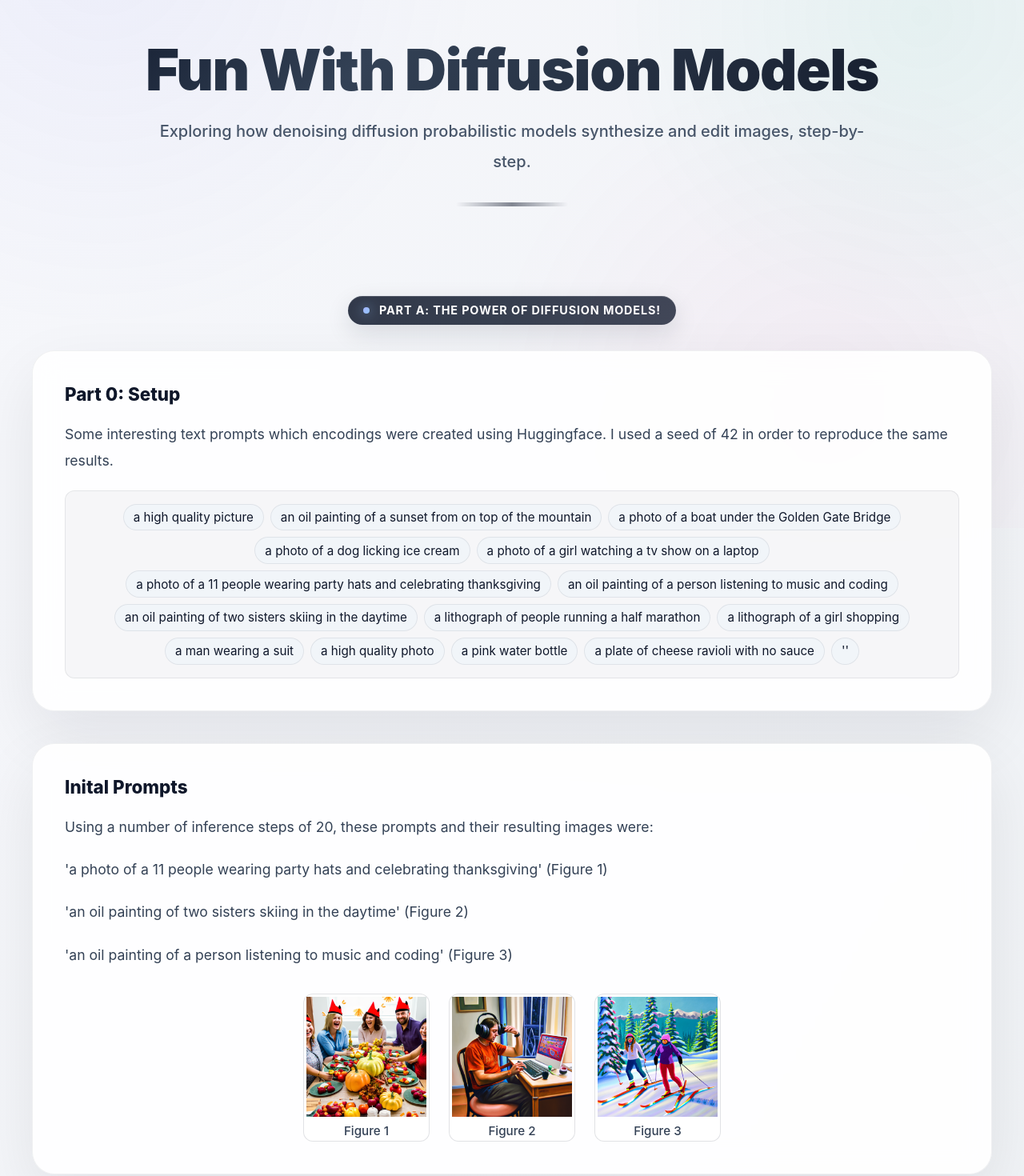
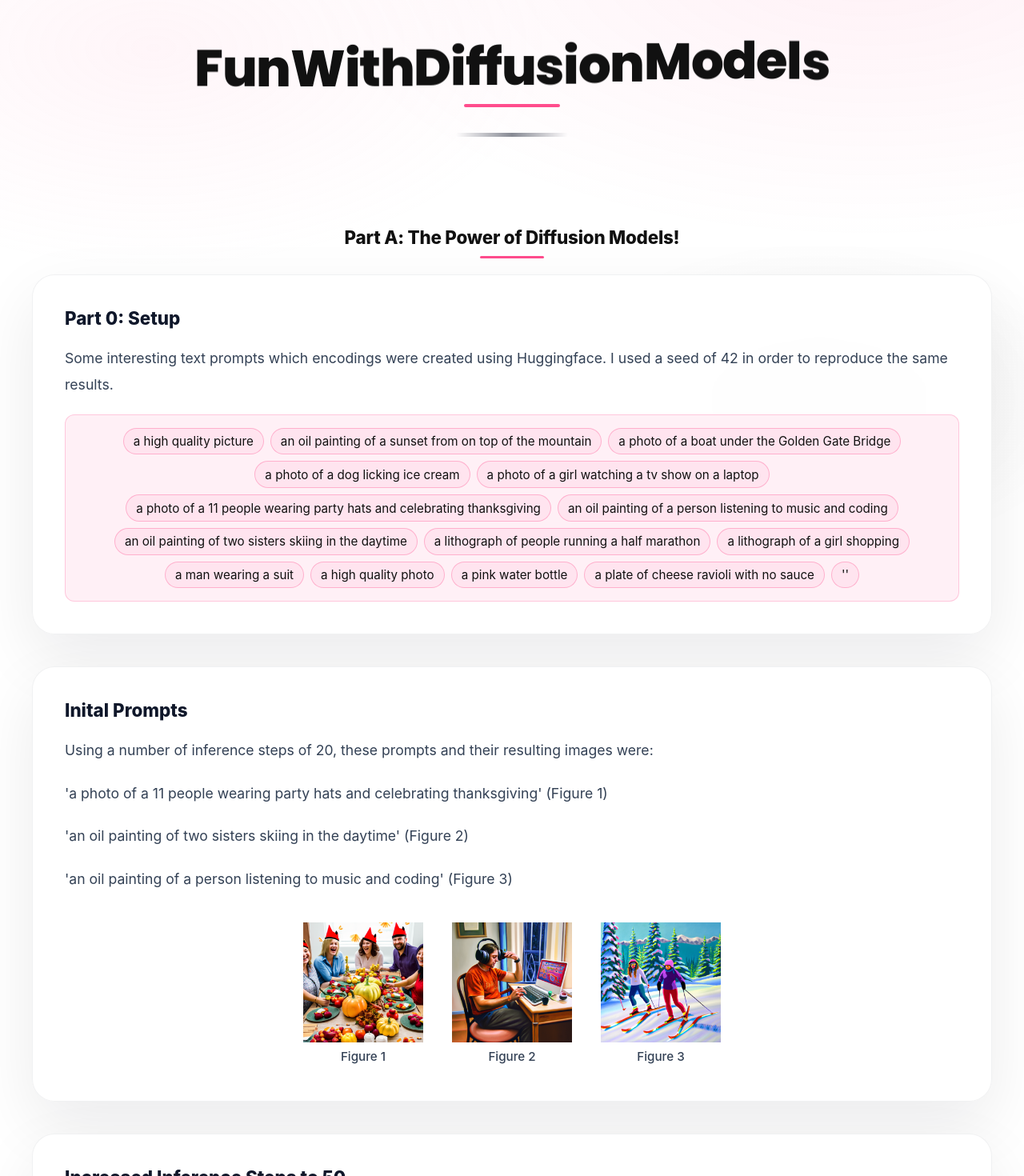
Before and after one commit to rakhichd/rakhichd.github.io, a React (Create React App) app in the folder rakhi_site/: page /project5 in a window 1280 px wide. Shown: the part 140-1610 px from the top of the page at 80% size. Built offline with nearby package versions, Linux system fonts and the light colour scheme.

Commit message:
updated routing

```diff
--- a/rakhi_site/src/pages/Project5.js
+++ b/rakhi_site/src/pages/Project5.js
@@ -7,8 +7,23 @@ export default function Project5() {
 
     const hero = {
         title: "Fun With Diffusion Models",
-        subtitle:
-            "Exploring how denoising diffusion probabilistic models synthesize and edit images, step-by-step.",
+    };
+
+    const renderBouncyTitle = (text) => {
+        return text.split("").map((ch, idx) => (
+            <span
+                key={`${ch}-${idx}`}
+                style={{
+                    display: "inline-block",
+                    animation: "bounceTitle 1.8s ease-in-out infinite",
+                    animationDelay: `${idx * 0.05}s`,
+                    transformOrigin: "bottom",
+                    willChange: "transform",
+                }}
+            >
+                {ch}
+            </span>
+        ));
     };
 
     const sections = [
@@ -108,7 +123,7 @@ export default function Project5() {
                     gallery: [
                         { src: "/images/proj5/c250.png", caption: "Noisy Campanile, 250 steps" },
                         { src: "/images/proj5/c500.png", caption: "Noisy Campanile, 500 steps" },
-                        { src: "/images/proj5/c750.png", caption: "Noisy Campanile, 750 steps" },
+                        { src: "/images/proj5/c750.png", caption: "Noisy Campanile, 750 steps",breakAfter: true },
                         { src: "/images/proj5/g1.png", caption: "Gaussian-Denoised Campanile, 250 steps" },
                         { src: "/images/proj5/g2.png", caption: "Gaussian-Denoised Campanile, 500 steps" },
                         { src: "/images/proj5/g3.png", caption: "Gaussian-Denoised Campanile, 750 steps" },
@@ -120,7 +135,7 @@ export default function Project5() {
                     gallery: [
                         { src: "/images/proj5/c250.png", caption: "Noisy Campanile,250 steps" },
                         { src: "/images/proj5/c500.png", caption: "Noisy Campanile, 500 steps" },
-                        { src: "/images/proj5/c750.png", caption: "Noisy Campanile, 750 steps" },
+                        { src: "/images/proj5/c750.png", caption: "Noisy Campanile, 750 steps", breakAfter: true },
                         { src: "/images/proj5/test3.png", caption: "One-Step Denoised Campanile, 250 steps" },
                         { src: "/images/proj5/test6.png", caption: "One-Step Denoised Campanile, 500 steps" },
                         { src: "/images/proj5/test9.png", caption: "One-Step Denoised Campanile, 750 steps" },
@@ -177,11 +192,11 @@ def iterative_denoise(im_noisy, i_start, prompt_embeds, timesteps, display=True)
                         { src: "/images/proj5/noisy240.png", caption: "Noisy Campanile, 240" },
                         { src: "/images/proj5/noisy390.png", caption: "Noisy Campanile, 390" },
                         { src: "/images/proj5/noisy540.png", caption: "Noisy Campanile, 540" },
-                        { src: "/images/proj5/noisy690.png", caption: "Noisy Campanile, 690" },
-                        { src: "/images/proj5/campanileOG.jpg", caption: "original campanile" },
+                        { src: "/images/proj5/noisy690.png", caption: "Noisy Campanile, 690", breakAfter: true },
                         { src: "/images/proj5/guassian_p4.png", caption: "Gaussian Blurred Campanile" },
                         { src: "/images/proj5/single_p4.png", caption: "One-Step Denoised Campanile" },
                         { src: "/images/proj5/finalIter_p4.png", caption: "Iteratively Denoised Campanile" },
+                        { src: "/images/proj5/campanileOG.jpg", caption: "original campanile" },
                     ],
                 },
                 {
@@ -267,19 +282,20 @@ def iterative_denoise(im_noisy, i_start, prompt_embeds, timesteps, display=True)
                         { src: "/images/proj5/p17_camp_4.png", caption: "SDEdit with i_start = 7"},
                         { src: "/images/proj5/p17_camp_5.png", caption: "SDEdit with i_start = 10"},
                         { src: "/images/proj5/p17_camp_6.png", caption: "SDEdit with i_start = 20"},
-                        { src: "/images/proj5/campanileOG.jpg", caption: "campanile (original)"},
+                        { src: "/images/proj5/campanileOG.jpg", caption: "campanile (original)", breakAfter: true},
                         { src: "/images/proj5/cactus7_1.png ", caption: "SDEdit with i_start = 1"},
                         { src: "/images/proj5/cactus7_2.png", caption: "SDEdit with i_start = 3"},
                         { src: "/images/proj5/cactus7_3.png", caption: "SDEdit with i_start = 5"},
                         { src: "/images/proj5/cactus7_4.png", caption: "SDEdit with i_start = 7"},
                         { src: "/images/proj5/cactus7_5.png", caption: "SDEdit with i_start = 10"},
                         { src: "/images/proj5/cactus7_6.png", caption: "SDEdit with i_start = 20"},
-                        { src: "/images/proj5/cactusOG.png", caption: "Original Cactus"},
-                        { src: "/images/proj5/puppy7_1.png", caption: "SDEdit with i_start = 3"},
-                        { src: "/images/proj5/puppy7_2.png", caption: "SDEdit with i_start = 5"},
-                        { src: "/images/proj5/puppy7_3.png", caption: "SDEdit with i_start = 7"},
-                        { src: "/images/proj5/puppy7_4.png", caption: "SDEdit with i_start = 10"},
-                        { src: "/images/proj5/puppy7_5.png", caption: "SDEdit with i_start = 20"},
+                        { src: "/images/proj5/cactusOG.png", caption: "Original Cactus", breakAfter: true},
+                        { src: "/images/proj5/puppy7_1.png", caption: "SDEdit with i_start = 1"},
+                        { src: "/images/proj5/puppy7_2.png", caption: "SDEdit with i_start = 3"},
+                        { src: "/images/proj5/puppy7_3.png", caption: "SDEdit with i_start = 5"},
+                        { src: "/images/proj5/puppy7_4.png", caption: "SDEdit with i_start = 7"},
+                        { src: "/images/proj5/puppy7_5.png", caption: "SDEdit with i_start = 10"},
+                        { src: "/images/proj5/puppy7_6.png", caption: "SDEdit with i_start = 20"},
                         { src: "/images/proj5/puppy.png", caption: "Original Puppy"},
                     ],
                 },
@@ -293,13 +309,14 @@ def iterative_denoise(im_noisy, i_start, prompt_embeds, timesteps, display=True)
                         { src: "/images/proj5/arthur4_171.png", caption: "i_start = 7" },
                         { src: "/images/proj5/arthur5_171.png", caption: "i_start = 10" },
                         { src: "/images/proj5/arthur6_171.png", caption: "i_start = 20" },
+                        { src: "/images/proj5/arth.jpeg", caption: "Original Drawing", breakAfter: true },
                         { src: "/images/proj5/ppl171_1.png", caption: "i_start = 1" },
                         { src: "/images/proj5/ppl171_2.png", caption: "i_start = 3" },
                         { src: "/images/proj5/ppl171_3.png", caption: "i_start = 5" },
                         { src: "/images/proj5/ppl171_4.png", caption: "i_start = 7" },
                         { src: "/images/proj5/ppl171_5.png", caption: "i_start = 10" },
                         { src: "/images/proj5/ppl171_6.png", caption: "i_start = 20" },
-                        { src: "/images/proj5/ppl171_0.png", caption: "Original Drawing" },
+                        { src: "/images/proj5/ppl171_0.png", caption: "Original Drawing", breakAfter: true },
                         { src: "/images/proj5/pop171_1.png", caption: "i_start = 1" },
                         { src: "/images/proj5/pop171_2.png", caption: "i_start = 3" },
                         { src: "/images/proj5/pop171_3.png", caption: "i_start = 5" },
@@ -365,11 +382,11 @@ def iterative_denoise(im_noisy, i_start, prompt_embeds, timesteps, display=True)
   return clean`,
                     gallery: [
                         { src: "/images/proj5/p171_mask1.png", caption: "mask" },
-                        { src: "/images/proj5/p171_img1.png", caption: "campanile inpainted" },
+                        { src: "/images/proj5/p171_img1.png", caption: "campanile inpainted", breakAfter: true },
                         { src: "/images/proj5/puppy.png", caption: "Original Puppy"},
-                        { src: "/images/proj5/p172_maskingimg2.png", caption: "puppy inpainted" },
+                        { src: "/images/proj5/p172_maskingimg2.png", caption: "puppy inpainted", breakAfter: true },
+                        { src: "/images/proj5/ctree.png", caption: "christmas scene" },
                         { src: "/images/proj5/mask2.png", caption: "mask" },
-                        { src: "/images/proj5/ctree.png", caption: "christmas scene" },
                         { src: "/images/proj5/p172_final.png", caption: "christmas scene inpainted" },
                         { src: "/images/proj5/p172_img3.png", caption: "christmas scene inpainted 2" },
 
@@ -387,14 +404,14 @@ def iterative_denoise(im_noisy, i_start, prompt_embeds, timesteps, display=True)
                         { src: "/images/proj5/rocket4.png", caption: "noise level = 7" },
                         { src: "/images/proj5/rocket5.png", caption: "noise level = 10" },
                         { src: "/images/proj5/rocket6.png", caption: "noise level = 20" },
-                        { src: "/images/proj5/campanileOG.jpg", caption: "campanile (original)"},
+                        { src: "/images/proj5/campanileOG.jpg", caption: "campanile (original)", breakAfter: true },
                         { src: "/images/proj5/c1.png", caption: "noise level = 1" },
                         { src: "/images/proj5/c2.png", caption: "noise level = 3" },
                         { src: "/images/proj5/c3.png", caption: "noise level = 5" },
                         { src: "/images/proj5/c4.png", caption: "noise level = 7" },
                         { src: "/images/proj5/c5.png", caption: "noise level = 10" },
                         { src: "/images/proj5/c6.png", caption: "noise level = 20" },
-                        { src: "/images/proj5/ctree.png", caption: "christmas scene (original)"},
+                        { src: "/images/proj5/ctree.png", caption: "christmas scene (original)", breakAfter: true },
                         { src: "/images/proj5/bar1.png", caption: "noise level = 1" },
                         { src: "/images/proj5/bar2.png", caption: "noise level = 3" },
                         { src: "/images/proj5/bar3.png", caption: "noise level = 5" },
@@ -476,9 +493,9 @@ def iterative_denoise(im_noisy, i_start, prompt_embeds, timesteps, display=True)
   return clean`,
                     gallery: [
                         { src: "/images/proj5/campMan1.png", caption: "an oil painting of an old man" },
-                        { src: "/images/proj5/campMan2.png", caption: "an oil painting of people around a campfire" },
+                        { src: "/images/proj5/campMan2.png", caption: "an oil painting of people around a campfire", breakAfter: true },
                         { src: "/images/proj5/gg1.png", caption: "an oil painting of a sunset from on top of the mountain" },
-                        { src: "/images/proj5/gg2.png", caption: "a photo of a boat under the Golden Gate Bridge" },
+                        { src: "/images/proj5/gg2.png", caption: "a photo of a boat under the Golden Gate Bridge",breakAfter: true },
                         { src: "/images/proj5/man1.png", caption: "a pink water bottle" },
                         { src: "/images/proj5/man2.png", caption: "a man wearing a suit" },
                     ],
@@ -621,21 +638,38 @@ def iterative_denoise(im_noisy, i_start, prompt_embeds, timesteps, display=True)
             style={{
                 fontFamily:
                     "'Inter', -apple-system, BlinkMacSystemFont, 'Segoe UI', Roboto, sans-serif",
-                background:
-                    "linear-gradient(120deg, #f6f7fb 0%, #eef1f4 35%, #f7f8fb 100%)",
-                color: "#0f172a",
+                background: "#ffffff",
+                color: "#111111",
                 minHeight: "100vh",
                 position: "relative",
                 overflowX: "hidden",
             }}
         >
+            {/* Title font (Poppins) */}
+            <link
+                href="https://fonts.googleapis.com/css2?family=Poppins:wght@700;800;900&display=swap"
+                rel="stylesheet"
+            />
+            <style>{`
+                @keyframes bounceTitle {
+                    0% { transform: translateY(0); }
+                    25% { transform: translateY(-8px); }
+                    50% { transform: translateY(0); }
+                    75% { transform: translateY(2px); }
+                    100% { transform: translateY(0); }
+                }
+            `}</style>
+            {/* Subtle aesthetic background */}
             <div
                 style={{
                     position: "fixed",
                     inset: 0,
                     background:
-                        "radial-gradient(circle at 10% 10%, rgba(99, 102, 241, 0.06) 0%, transparent 35%), radial-gradient(circle at 90% 20%, rgba(16, 185, 129, 0.06) 0%, transparent 30%), radial-gradient(circle at 80% 80%, rgba(236, 72, 153, 0.05) 0%, transparent 35%)",
+                        "radial-gradient(1200px 600px at 85% 10%, rgba(255,77,141,0.08) 0%, rgba(255,77,141,0) 60%)," +
+                        "radial-gradient(900px 500px at 15% 25%, rgba(255,160,192,0.10) 0%, rgba(255,160,192,0) 55%)," +
+                        "radial-gradient(700px 400px at 80% 80%, rgba(17,17,17,0.06) 0%, rgba(17,17,17,0) 50%)",
                     pointerEvents: "none",
+                    zIndex: 0,
                 }}
             />
 
@@ -648,28 +682,34 @@ def iterative_denoise(im_noisy, i_start, prompt_embeds, timesteps, display=True)
             >
                 <h1
                     style={{
-                        fontSize: "4.5rem",
-                        fontWeight: 900,
-                        lineHeight: 1.05,
-                        background:
-                            "linear-gradient(135deg, #0f172a 0%, #334155 35%, #111827 100%)",
-                        WebkitBackgroundClip: "text",
-                        WebkitTextFillColor: "transparent",
-                        backgroundClip: "text",
+                        fontFamily: "'Poppins', 'Inter', 'Helvetica Neue', Arial, sans-serif",
+                        fontSize: "4rem",
+                        fontWeight: 800,
+                        lineHeight: 1.08,
                         margin: 0,
                         letterSpacing: "-0.02em",
+                        color: "#111111",
                     }}
                 >
-                    {hero.title}
+                    {renderBouncyTitle(hero.title)}
                 </h1>
+                <div
+                    style={{
+                        width: "120px",
+                        height: "4px",
+                        margin: "0.75rem auto 0 auto",
+                        backgroundColor: "#ff4d8d",
+                        borderRadius: "2px",
+                    }}
+                />
                 <p
                     style={{
                         margin: "1.25rem auto 0 auto",
                         maxWidth: "900px",
-                        fontSize: "1.25rem",
-                        color: "#475569",
+                        fontSize: "1.15rem",
+                        color: "#444444",
                         lineHeight: 1.9,
-                        fontWeight: 500,
+                        fontWeight: 400,
                     }}
                 >
                     {hero.subtitle}
@@ -690,37 +730,27 @@ def iterative_denoise(im_noisy, i_start, prompt_embeds, timesteps, display=True)
                 {sections.map((section, sIdx) => (
                     <div key={sIdx} style={{ marginBottom: "4rem" }}>
                         {section.title && (
-                            <div style={{ textAlign: "center", marginBottom: "2rem" }}>
-                                <span
+                            <div style={{ textAlign: "center", marginBottom: "1.25rem" }}>
+                                <h2
                                     style={{
-                                        display: "inline-flex",
-                                        alignItems: "center",
-                                        gap: "0.75rem",
-                                        padding: "0.6rem 1.2rem",
-                                        borderRadius: "999px",
-                                        background:
-                                            "linear-gradient(135deg, rgba(15,23,42,0.85) 0%, rgba(30,41,59,0.85) 100%)",
-                                        color: "#fff",
-                                        fontWeight: 700,
-                                        letterSpacing: "0.06em",
-                                        textTransform: "uppercase",
-                                        fontSize: "0.9rem",
-                                        boxShadow:
-                                            "0 10px 30px rgba(15,23,42,0.12), inset 0 1px 0 rgba(255,255,255,0.15)",
+                                        margin: 0,
+                                        fontSize: "1.4rem",
+                                        fontWeight: 800,
+                                        color: "#111111",
+                                        letterSpacing: "-0.01em",
                                     }}
                                 >
-                                    <span
+                                    {section.title}
+                                </h2>
+                                <div
                                     style={{
-                                            width: "8px",
-                                            height: "8px",
-                                            background:
-                                                "linear-gradient(135deg, #a5b4fc 0%, #93c5fd 100%)",
-                                            borderRadius: "999px",
-                                            boxShadow: "0 0 16px rgba(147,197,253,0.8)",
+                                        width: "80px",
+                                        height: "3px",
+                                        backgroundColor: "#ff4d8d",
+                                        margin: "0.6rem auto 0",
+                                        borderRadius: "2px",
                                     }}
                                 />
-                                    {section.title}
-                                </span>
                             </div>
                         )}
 
@@ -795,8 +825,8 @@ def iterative_denoise(im_noisy, i_start, prompt_embeds, timesteps, display=True)
                                             style={{
                                                 marginTop: "1rem",
                                                 padding: "1rem",
-                                                background: "rgba(15,23,42,0.03)",
-                                                border: "1px solid rgba(15,23,42,0.08)",
+                                                background: "#fff0f6",
+                                                border: "1px solid rgba(255,77,141,0.25)",
                                                 borderRadius: "12px",
                                             }}
                                         >
@@ -813,11 +843,11 @@ def iterative_denoise(im_noisy, i_start, prompt_embeds, timesteps, display=True)
                                                         key={idx}
                                                         style={{
                                                             padding: "0.4rem 0.75rem",
-                                                            background: "#f1f5f9",
+                                                            background: "#ffe4ef",
                                                             borderRadius: "999px",
                                                             fontSize: "0.95rem",
-                                                            color: "#0f172a",
-                                                            border: "1px solid rgba(15,23,42,0.08)",
+                                                            color: "#111111",
+                                                            border: "1px solid rgba(255,77,141,0.35)",
                                                         }}
                                                     >
                                                         {prompt && prompt.length > 0 ? prompt : "(empty prompt)"}
@@ -845,16 +875,18 @@ def iterative_denoise(im_noisy, i_start, prompt_embeds, timesteps, display=True)
                                                 const uniformWidth = 150;
 
                                                 return (
+                                                    <>
                                                         <div
                                                             key={key}
                                                             onMouseEnter={() => setHoveredKey(key)}
                                                             onMouseLeave={() => setHoveredKey(null)}
                                                             style={{
                                                                 display: "inline-block",
-                                                            padding: "3px",
-                                                            borderRadius: "12px",
-                                                            background: "#fff",
-                                                            border: "1px solid rgba(15,23,42,0.12)",
+                                                                padding: "6px",
+                                                                borderRadius: "14px",
+                                                                background: "#ffffff",
+                                                                border: "none",
+                                                                width: `${uniformWidth}px`,
                                                             }}
                                                         >
                                                             {isVideo ? (
@@ -892,13 +924,16 @@ def iterative_denoise(im_noisy, i_start, prompt_embeds, timesteps, display=True)
                                                                 />
                                                             )}
                                                             {(imgObj.caption || imgObj.caption === "") && (
-                                                            <div style={{ padding: "0.5rem 0 0", textAlign: "center" }}>
+                                                                <div style={{ padding: "0.5rem 0 0", textAlign: "center", width: "100%" }}>
                                                                     <p
                                                                         style={{
                                                                             margin: 0,
                                                                             fontSize: "0.95rem",
                                                                             color: "#334155",
                                                                             fontWeight: 500,
+                                                                            wordBreak: "break-word",
+                                                                            overflowWrap: "anywhere",
+                                                                            whiteSpace: "normal",
                                                                         }}
                                                                     >
                                                                         {imgObj.caption || ""}
@@ -906,6 +941,10 @@ def iterative_denoise(im_noisy, i_start, prompt_embeds, timesteps, display=True)
                                                                 </div>
                                                             )}
                                                         </div>
+                                                        {imgObj.breakAfter && (
+                                                            <div style={{ flexBasis: "100%", height: 0 }} />
+                                                        )}
+                                                    </>
                                                 );
                                             })}
                                         </div>
```
Also changed, not shown: rakhi_site/public/index.html (+15 -0 lines), rakhi_site/public/images/proj5/arth.jpeg (added). Lines whose indentation alone changed are shown as unchanged.
